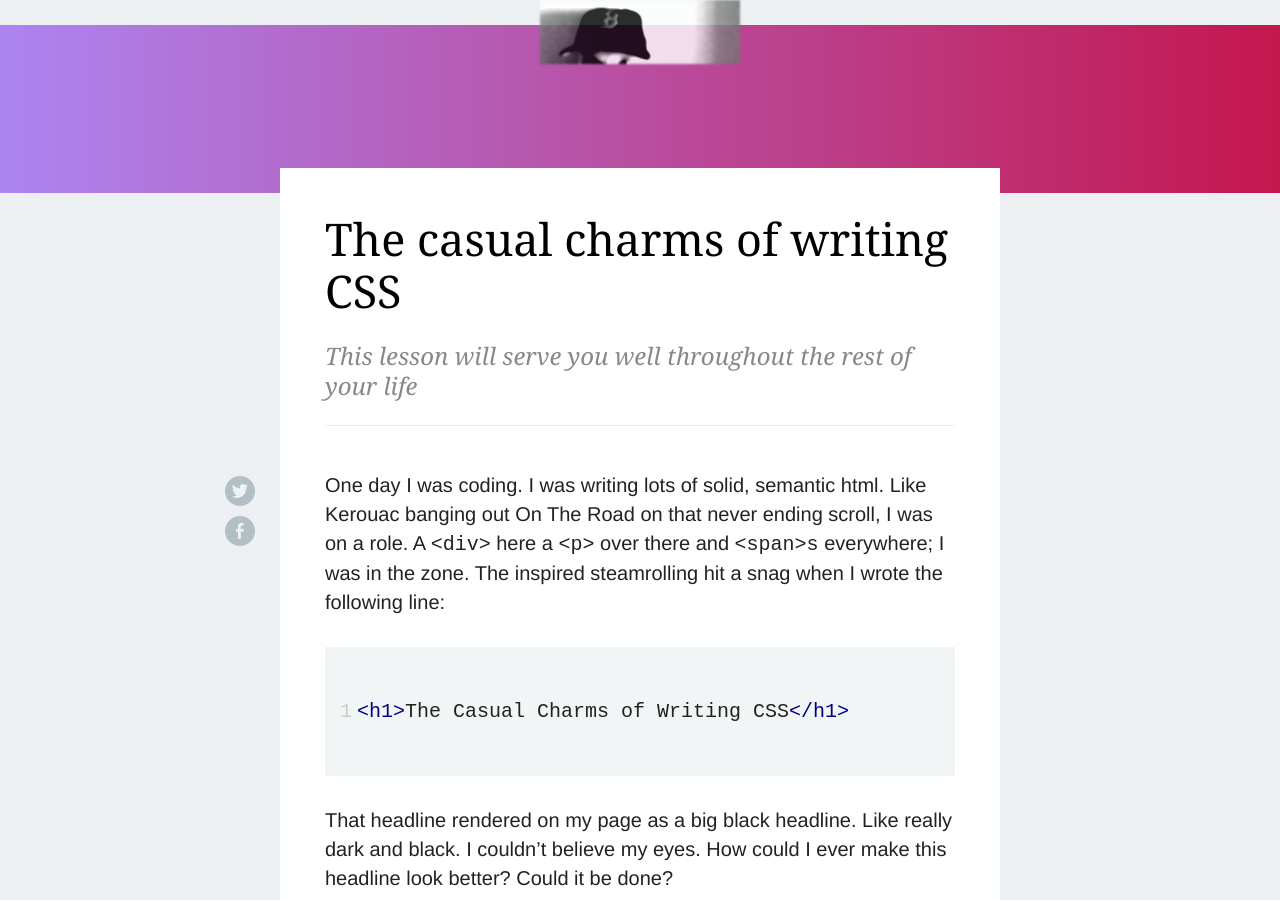
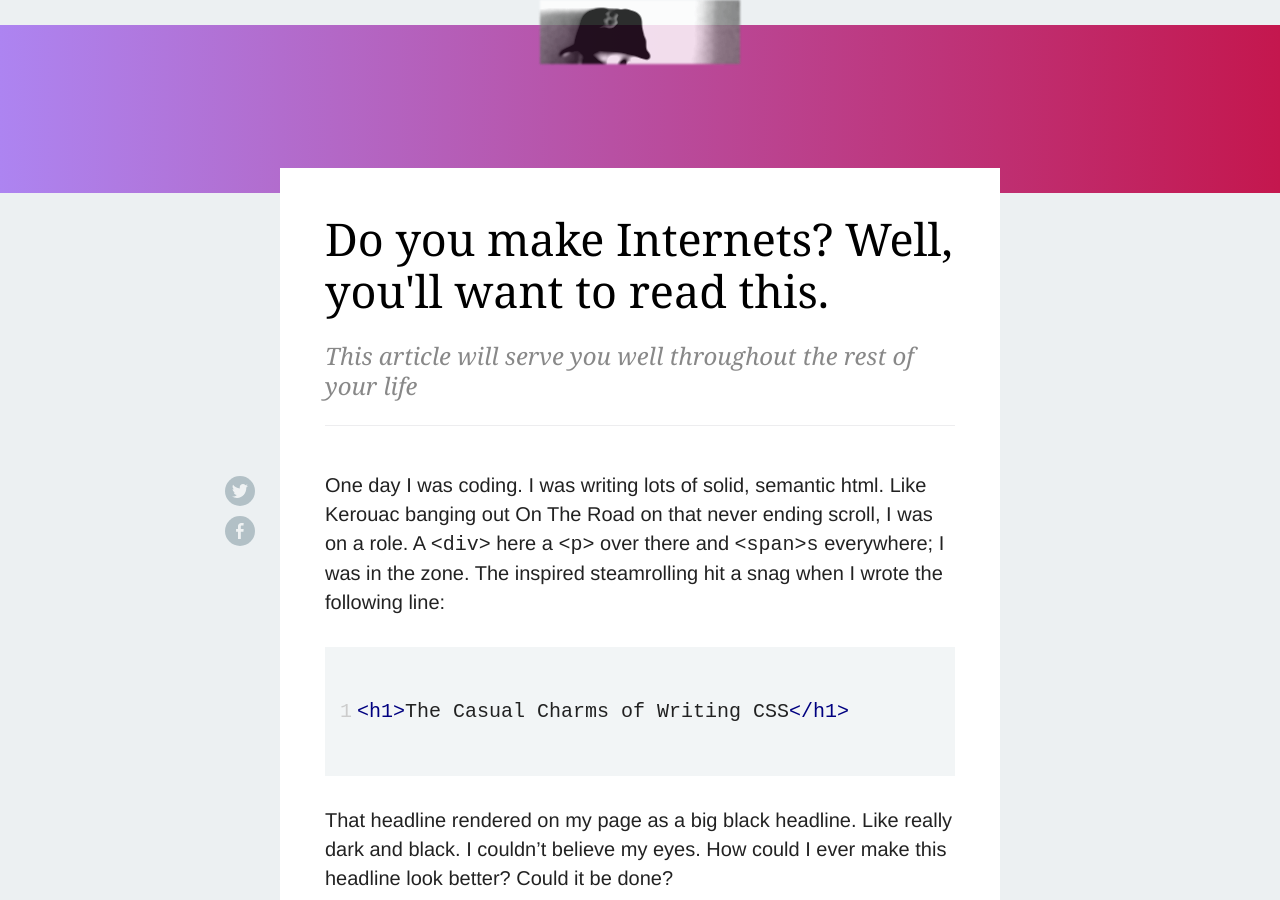
Before and after one commit to gcstaublin/gcstaublin.github.io, a Jekyll site: the page built from _posts/2015-02-22-how-i-style-headlines.md, in a window 1280 px wide and 900 px high. Built offline with Jekyll 4.4.1, drawn with Linux system fonts in a browser that asks for light colours; nearby versions of some CDN libraries; comment, search, counter and statistics services are not loaded.

Commit message:
More tweaks to joke post.

```diff
--- a/_posts/2015-02-22-how-i-style-headlines.md
+++ b/_posts/2015-02-22-how-i-style-headlines.md
@@ -1,9 +1,9 @@
 ---
 layout: post
-title:  "The casual charms of writing CSS"
-tease: "How I made a headline turn red"
-share: "How in the hell did this headline become red? With CSS, of course"
-subhead: "This lesson will serve you well throughout the rest of your life"
+title:  "Do you make Internets? Well, you'll want to read this."
+subhead: "This article will serve you well throughout the rest of your life"
+tease: "How I magically turned a headline red"
+share: "How in the hell did this man make a red headline on his website? Read on to learn all the gory details"
 date:   2015-02-22
 ---
 
```
